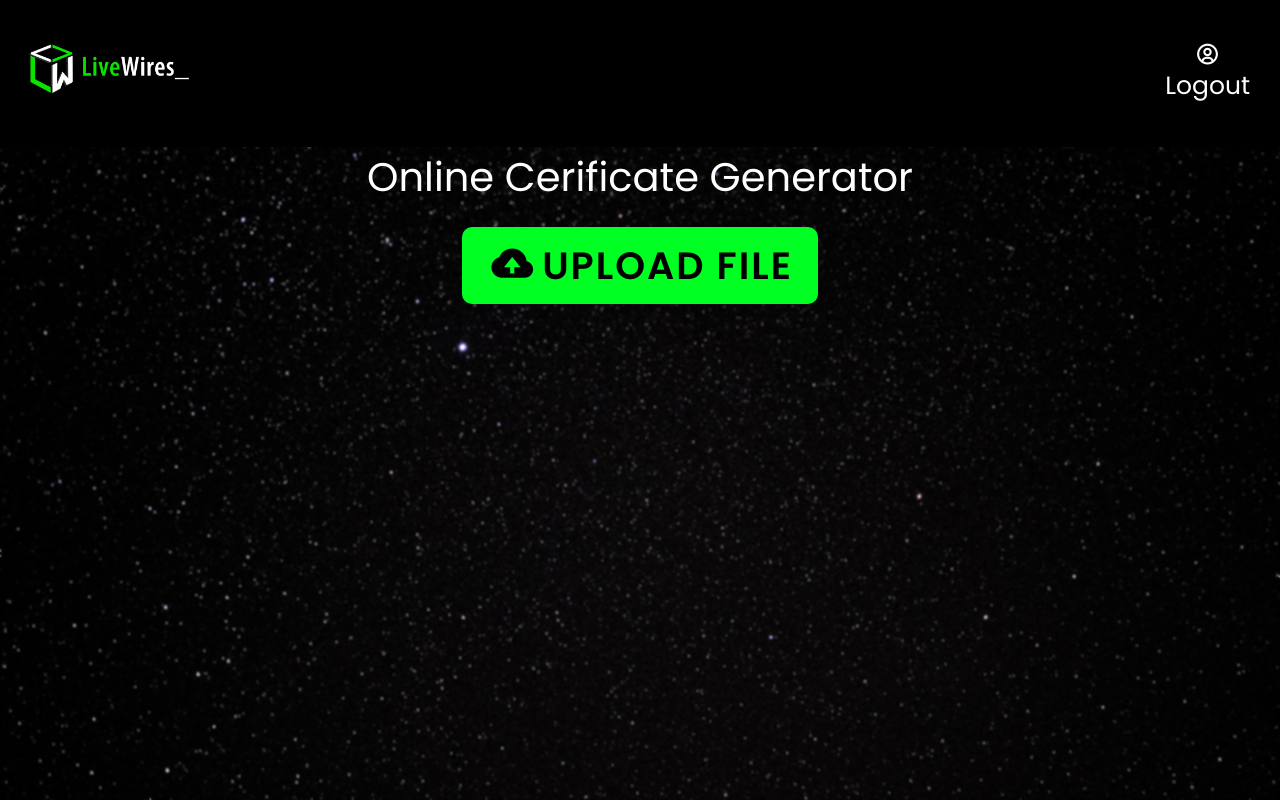
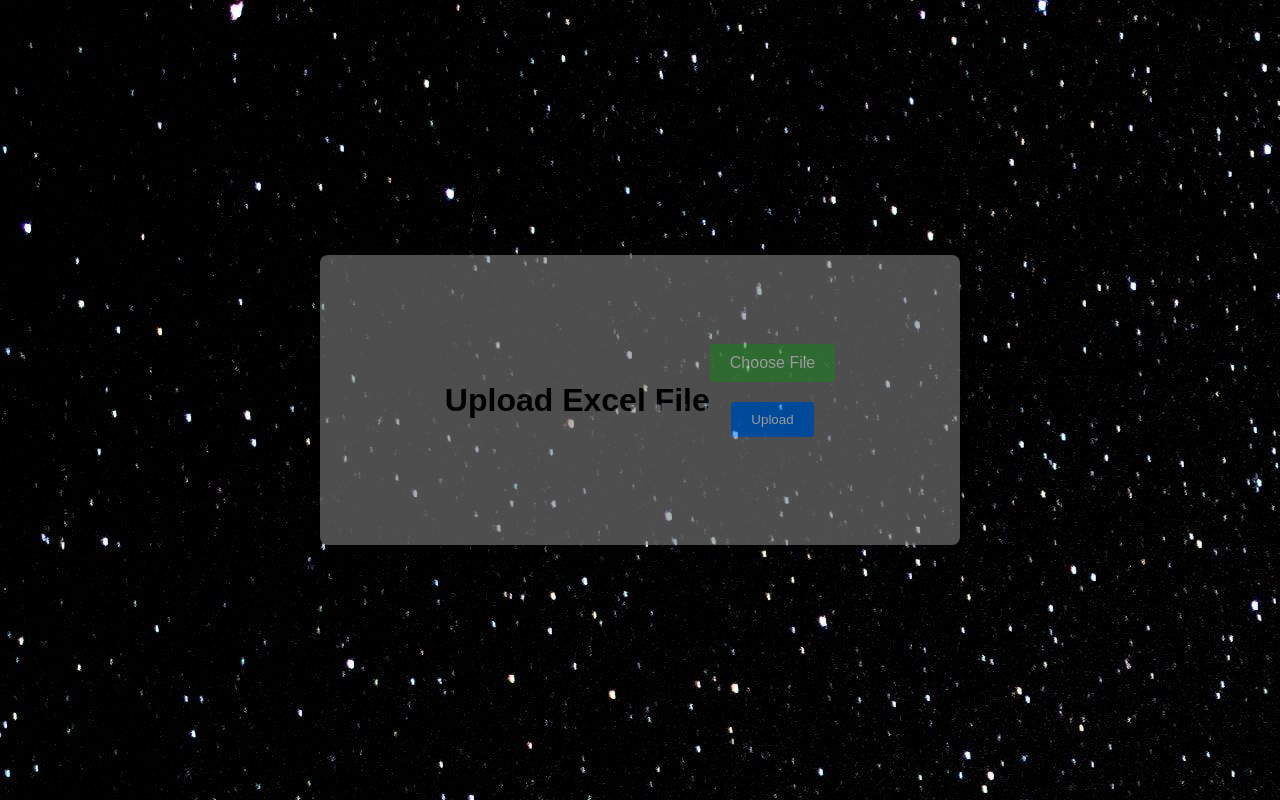
Before and after one commit to LiveWiresSRM2023/Certificate-Generator, a Flask app: page /admin in a window 1280 px wide. Run offline with Flask 3, Linux system fonts and the light colour scheme.

Commit message:
upload and retrive .xlsx file data

```diff
--- a/CG_PRO/app.py
+++ b/CG_PRO/app.py
@@ -1,9 +1,16 @@
-
-
-
-
 from flask import Flask, render_template, request
 import sqlite3
+from flask import Flask, render_template, request
+import pandas as pd
+import sqlite3
+import os
+from datetime import datetime
+
+import sqlite3
+import pandas as pd
+
+import sqlite3
+import pandas as pd
 
 
 app = Flask(__name__)
@@ -46,20 +53,81 @@ def signin():
 
         email=request.form['email']
         password=request.form['password']
-        emails=['devan333s@gmail.com']
+        # emails=['devan333s@gmail.com']
         passwords=['123456','123456']
         admin=['ds1083@srmist.edu.in','vs33@srmist.edu.in']
         if email in admin:
-            return render_template('admin.html')
-        if email in emails:
-            if password==passwords[emails.index(email)]:
-                return render_template("user_dashboard.html")
-            else:
-                return "Please, Check your password!"
+            return render_template('upload.html')
+        # if email in emails:
+            # if password==passwords[emails.index(email)]:
+
         else:
-            return "Please, Check your email and password!"
+            data=retrive_data(email)
+            print(data)
+            return render_template("user_dashboard.html",data=data)
+        #     else:
+        #         return "Please, Check your password!"
+        # else:
+        #     return "Please, Check your email and password!"
     else:
         return render_template('signin.html')
+
+
+def retrive_data(email):
+    conn = sqlite3.connect('data.db')
+    cursor = conn.cursor()
+    cursor.execute("SELECT name FROM sqlite_master WHERE type='table';")
+    names = cursor.fetchall()
+
+    detials=[]
+    for name in names:
+        table_name = name[0]
+
+
+        cursor.execute(f"SELECT * FROM {table_name}")
+        rows = cursor.fetchall()
+        # print(rows)
+        df = pd.DataFrame(rows, columns=["Name", "Register_number", "Event", "Email"])
+        data=[i for i in df.values]
+        for i in range(len(data)):
+            detials.append(data[i])
+
+
+    import numpy as np
+    df=pd.DataFrame(detials,columns=["Name", "Register_number", "Event", "Email"])
+    # print(df)
+    dataframe=df[df['Email']==email]
+    print(dataframe)
+    final_data=[]
+    data_=[i for i in dataframe.values]
+    for i in range(len(data_)):
+        final_data.append(data_[i])
+    return final_data
+
+
+
+    # conn = sqlite3.connect('data.db')
+    # cursor = conn.cursor()
+    # cursor.execute("SELECT name FROM sqlite_master WHERE type='table';")
+    # names = cursor.fetchall()
+    # detials=[]
+    # for name in names:
+    #     table_name = name[0]
+    #     cursor.execute(f"SELECT * FROM {table_name}")
+    #     rows = cursor.fetchall()
+    #     df = pd.DataFrame(rows, columns=["Name", "Register_number", "Event", "Email"])
+    #     data=[i for i in df.values]
+    #     for i in range(len(data)):
+    #         detials.append(data[i])
+    # # df=pd.DataFrame(detials,columns=["Name", "Register_number", "Event", "Email"])
+    # # print(df)
+    # # Close the cursor and connection outside the loop
+
+    # cursor.close()
+    # conn.close()
+    # print(detials)
+    # return detials
+
 
 
 
@@ -79,10 +147,10 @@ def signup():
         return render_template('signup.html')
 
 
-@app.route('/admin', methods=['GET', 'POST'])
-def admin():
+# @app.route('/admin', methods=['GET', 'POST'])
+# def admin():
 
-		return render_template('admin.html')
+# 		return render_template('admin.html')
 
 
 # @app.route('/Registration_details')
@@ -139,5 +207,143 @@ def user_dashboard():
 
 
 
+
+
+# Configuration for SQLite database
+DB_NAME = 'data.db'
+
+# List to store table names
+db_name_list = []
+
+# Check if database exists, if not create it
+if not os.path.exists(DB_NAME):
+    conn = sqlite3.connect(DB_NAME)
+    conn.close()
+
+@app.route('/admin')
+def admin():
+    return render_template('upload.html')
+
+
+@app.route('/upload', methods=['POST'])
+def upload():
+    if 'file' not in request.files:
+        return "No file part"
+
+    file = request.files['file']
+
+    if file.filename == '':
+        return "No selected file"
+
+    if file:
+        # Read Excel file
+        df = pd.read_excel(file)
+
+        # Connect to SQLite database
+        conn = sqlite3.connect(DB_NAME)
+
+        # Generate a unique table name based on current timestamp
+        table_name = f"data_table_{datetime.now().strftime('%Y%m%d%H%M%S')}"
+
+        # Insert data into SQLite database with the generated table name
+        df.to_sql(table_name, conn, if_exists='replace', index=False)
+
+        # Append the table name to the list
+        db_name_list.append(table_name)
+
+        # Commit and close connection
+        conn.commit()
+        conn.close()
+
+
+        return f"File uploaded successfully and data inserted into table: {table_name}"
+
+    return "Error occurred while uploading file."
+
+
+
+
+
+
+import sqlite3
+import pandas as pd
+# from upload import db_name_list
+
+# # Iterate over db_name_list and print each item
+# for table_name in db_name_list:
+#     print(table_name)
+
+
+# Connect to SQLite database
+conn = sqlite3.connect('data.db')
+
+# Create a cursor object
+cursor = conn.cursor()
+
+def admin_retrive_data():
+    conn = sqlite3.connect('data.db')
+    # Create a cursor object
+    cursor = conn.cursor()
+    # execute this query to fetch the table names
+    # cursor.execute("SELECT name from sqlite_master WHERE type='table';")
+    # names = cursor.fetchall()
+    # for i in names:
+    #     print("Tables_name: ",i[0])
+
+    # cursor.close()
+    # conn.close()
+
+    # cursor = conn.cursor()
+    cursor.execute("SELECT name from sqlite_master WHERE type='table';")
+    names = cursor.fetchall()
+    for i in names:
+        # print("Tables_name: ",i[0])
+
+    # Execute SELECT query to fetch data
+        cursor.execute(f"SELECT * FROM {i[0]}")
+
+    # Fetch all rows
+        rows = cursor.fetchall()
+
+    # Close cursor and connection
+        # cursor.close()
+        # conn.close()
+
+    # Convert fetched data into DataFrame
+        df = pd.DataFrame(rows, columns=["name","section"])
+
+    # Print DataFrame
+        print(df)
+    cursor.close()
+    conn.close()
+
+
+
+
+
+
+
+
+
+
+
+if __name__ == '__main__':
+    app.run(debug=True)
+
+
+
+
+
+
+
+
+
+
+
+
+
+
+
+
 if __name__ == '__main__':
 	app.run(debug=True)
--- /dev/null
+++ b/CG_PRO/static/upload.css
@@ -0,0 +1,73 @@
+/* Styles for body */
+body {
+    font-family: Arial, sans-serif;
+    background-color: #f0f0f0;
+    margin: 0;
+    padding: 0;
+    background-image: url("/static/4kblackspacewallpapers.jpg");
+}
+
+/* Styles for container */
+.container {
+    max-width: 600px;
+    margin: auto; /* Auto margin to center horizontally */
+    height: 250px;
+    margin-top: 50vh; /* Move container down by 50% of viewport height */
+    transform: translateY(-50%); /* Translate container up by 50% of its own height */
+    padding: 20px;
+    background-color: grey;
+    opacity: 0.6;
+    border-radius: 8px;
+    box-shadow: 0 0 10px rgba(0, 0, 0, 0.1);
+    display: flex;
+    justify-content: center;
+    align-items: center;
+}
+
+/* Styles for heading */
+h1 {
+    text-align: center;
+    margin-bottom: 20px;
+}
+
+/* Styles for form */
+form {
+    text-align: center;
+}
+
+/* Styles for file input */
+input[type="file"] {
+    display: none;
+}
+
+.custom-file-upload {
+    display: inline-block;
+    padding: 10px 20px;
+    background-color: #4CAF50;
+    color: #ffffff;
+    border: none;
+    border-radius: 4px;
+    cursor: pointer;
+    transition: background-color 0.3s;
+}
+
+.custom-file-upload:hover {
+    background-color: #45a049;
+}
+
+/* Styles for submit button */
+button[type="submit"] {
+    display: block;
+    margin: 20px auto;
+    padding: 10px 20px;
+    background-color: #007bff;
+    color: #fff;
+    border: none;
+    border-radius: 4px;
+    cursor: pointer;
+    transition: background-color 0.3s;
+}
+
+button[type="submit"]:hover {
+    background-color: #0056b3;
+}
--- /dev/null
+++ b/CG_PRO/templates/upload.html
@@ -0,0 +1,19 @@
+<!DOCTYPE html>
+<html lang="en">
+<head>
+    <meta charset="UTF-8">
+    <meta name="viewport" content="width=device-width, initial-scale=1.0">
+    <title>Upload Excel File</title>
+    <link rel="stylesheet" href="{{ url_for('static', filename='upload.css') }}">
+</head>
+<body>
+    <div class="container">
+        <h1>Upload Excel File</h1>
+        <form action="/upload" method="post" enctype="multipart/form-data">
+            <label for="file-upload" class="custom-file-upload">Choose File</label>
+            <input id="file-upload" type="file" name="file">
+            <button type="submit">Upload</button>
+        </form>
+    </div>
+</body>
+</html>
```
Also changed, not shown: CG_PRO/retrive.py (added, +58 -0 lines), CG_PRO/templates/user_dashboard.html (+12 -22 lines), CG_PRO/data.db (added), CG_PRO/static/4kblackspacewallpapers.jpg (added).
